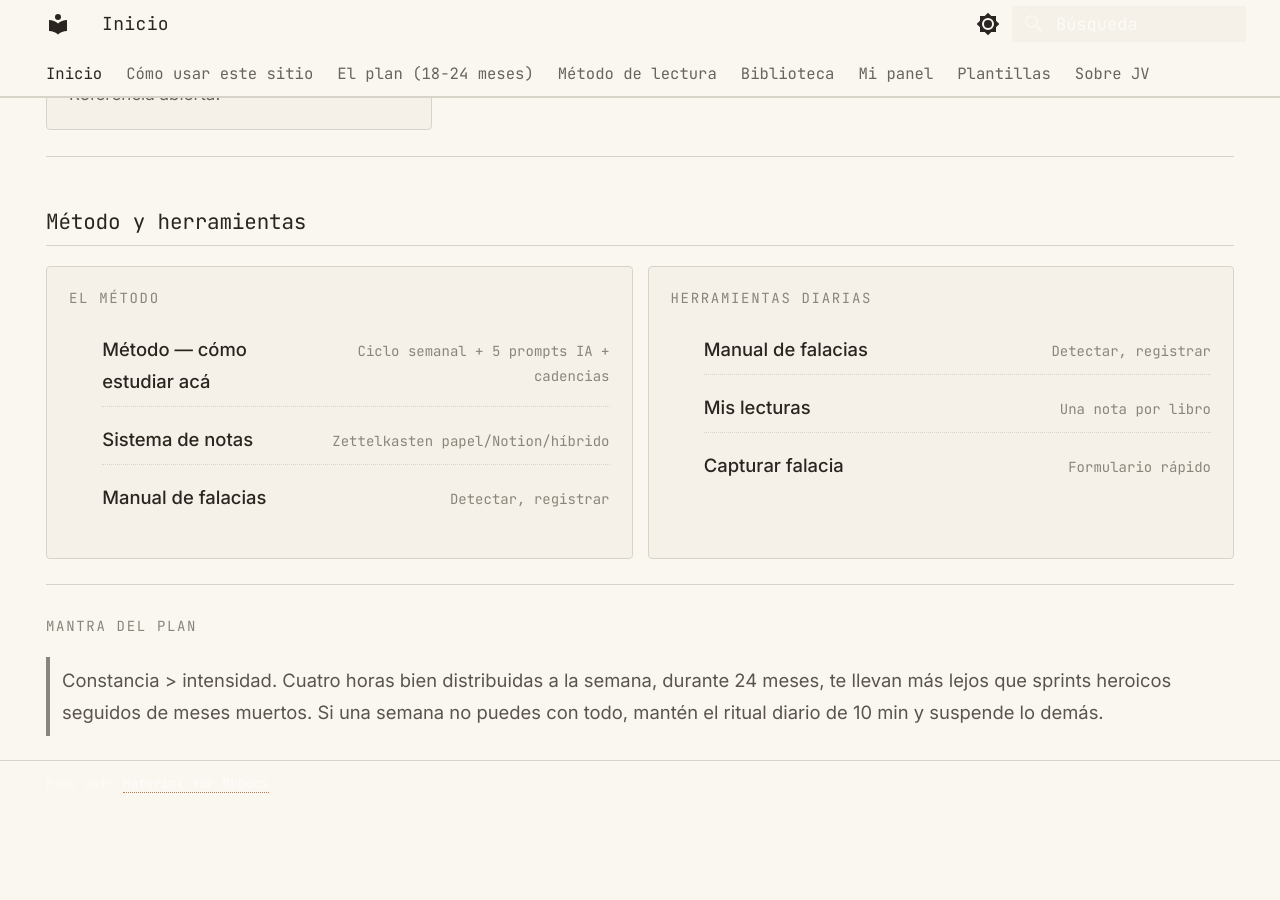
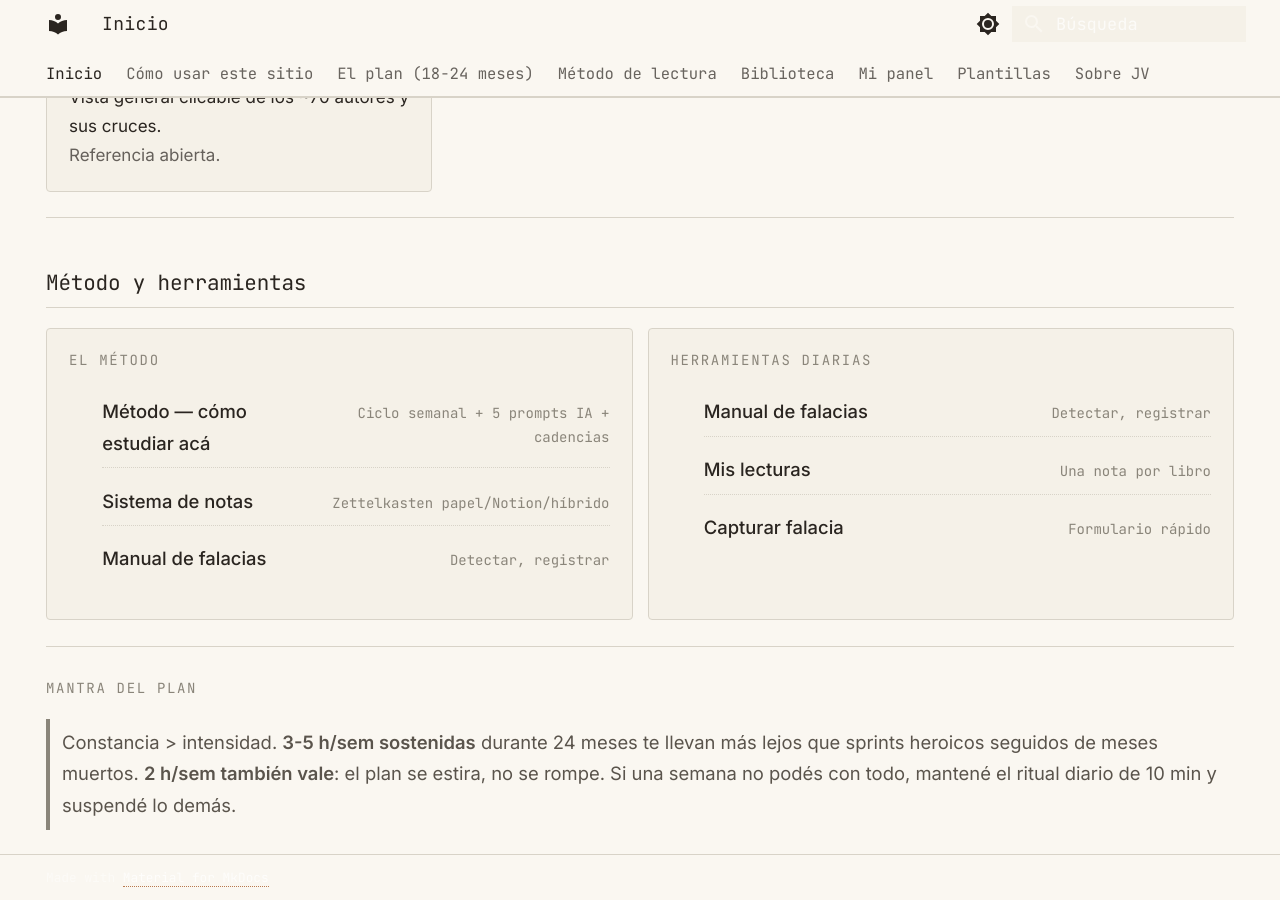
Before and after one commit to MrSpagVi/Curso, an MkDocs documentation site: the page built from docs/index.md, in a window 1280 px wide and 900 px high, scrolled down 2111 px. Built offline with MkDocs 1.6.1 and Material for MkDocs 9.7.7, drawn with Linux system fonts in a browser that asks for light colours; before the commit the page ends 2917 px from its top, so only the background shows below that; some of the changed text lies outside the part shown.

Commit message:
UX-V6 quick wins Goal 1 — pausa sin culpa visible + descomprimir mantra de 4h/sem
Aplica 2 hallazgos del review bajo el lens del goal de 2 dimensiones (dimensión 1: UX
sin fricción, "fácil de ir poco a poco"). Antes la promesa de "pausarse y retomarse"
solo vivía en metodo.md sección "Modos de fallo"; y el mantra "4 h/sem × 24 meses"
no daba lugar al usuario con 2 h/sem reales.

- index.md hero: línea "Diseñado para pausarse y retomarse. Sin culpa." con link
  al protocolo de retorno en metodo.md.
- index.md mantra: "3-5 h/sem sostenidas... 2 h/sem también vale: el plan se estira,
  no se rompe."
- empieza-aqui.md paso 1: admonition info "Pausarse está previsto" antes de avanzar
  al paso 2.
- empieza-aqui.md paso 2 regla 3: mismo cambio del mantra para consistencia.

Co-Authored-By: Claude Opus 4.7 <noreply@anthropic.com>

```diff
--- a/docs/index.md
+++ b/docs/index.md
@@ -13,6 +13,7 @@ hide:
     <a href="curso/" class="g-btn g-btn-primary hero-cta-link hero-cta-xl">▶ Empezar el plan</a>
     <a href="bibliografia/" class="g-btn hero-cta-link hero-cta-xl">Solo mirar la biblioteca</a>
   </div>
+  <p class="hero-promise">Diseñado para pausarse y retomarse. Si parás 3 semanas, hay <a href="metodo/#llevo-3-semanas-sin-abrir-el-libro">protocolo para volver sin re-leer</a>. Sin culpa.</p>
 </div>
 
 <section class="g-section">
@@ -147,6 +148,6 @@ Cuando termines las 11 etapas del tronco común y hagas el [checkpoint del mes 4
 <section class="g-section">
   <span class="g-label">Mantra del Plan</span>
   <blockquote class="g-mantra">
-    Constancia &gt; intensidad. Cuatro horas bien distribuidas a la semana, durante 24 meses, te llevan más lejos que sprints heroicos seguidos de meses muertos. Si una semana no puedes con todo, mantén el ritual diario de 10 min y suspende lo demás.
+    Constancia &gt; intensidad. <strong>3-5 h/sem sostenidas</strong> durante 24 meses te llevan más lejos que sprints heroicos seguidos de meses muertos. <strong>2 h/sem también vale</strong>: el plan se estira, no se rompe. Si una semana no podés con todo, mantené el ritual diario de 10 min y suspendé lo demás.
   </blockquote>
 </section>
```
Also changed, not shown: docs/empieza-aqui.md (+4 -1 lines).
